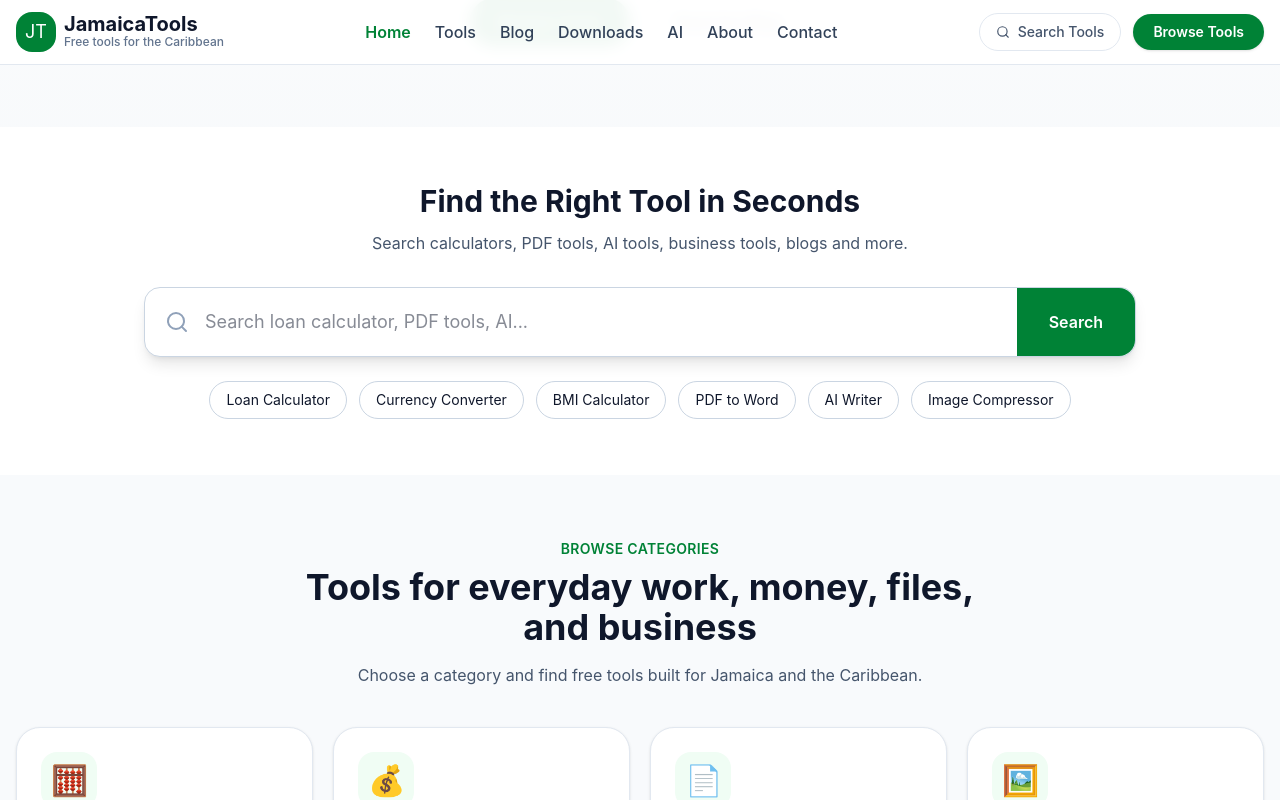
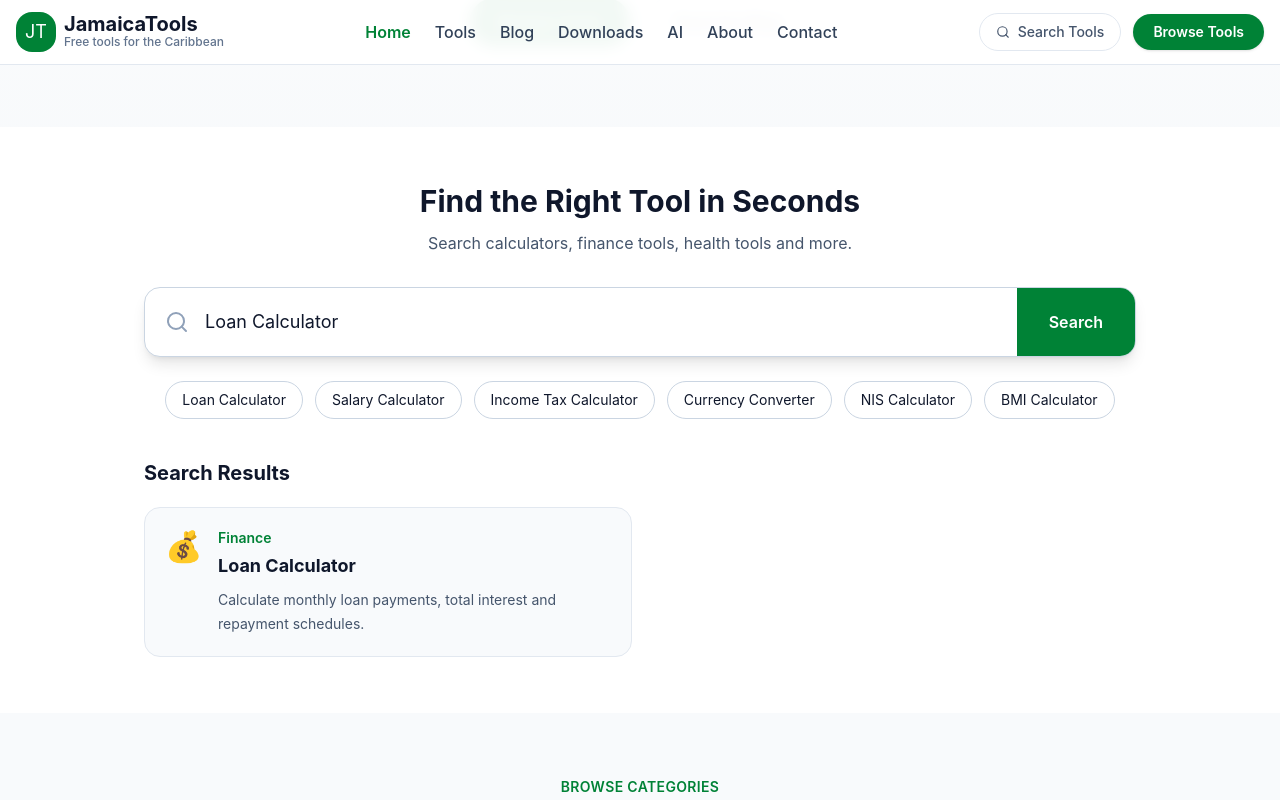
Before and after one commit to Movieslists02/jamaicatools, a React (Vite) app: page / in a window 1280 px wide. Both pictures are taken after a click on the button "Loan Calculator". Shown: the part 440-1240 px from the top of the page. Built offline with nearby package versions, Linux system fonts and the light colour scheme.

Commit message:
feat: add functional homepage tool search

```diff
--- a/src/components/home/SearchBar.jsx
+++ b/src/components/home/SearchBar.jsx
@@ -1,6 +1,52 @@
+import { useMemo, useState } from "react";
+import { Link } from "react-router-dom";
 import { FiSearch } from "react-icons/fi";
+import tools from "../../data/tools";
+
+const suggestions = [
+  "Loan Calculator",
+  "Salary Calculator",
+  "Income Tax Calculator",
+  "Currency Converter",
+  "NIS Calculator",
+  "BMI Calculator",
+];
 
 function SearchBar() {
+  const [query, setQuery] = useState("");
+  const [submittedQuery, setSubmittedQuery] = useState("");
+
+  const searchResults = useMemo(() => {
+    const normalizedQuery = submittedQuery.trim().toLowerCase();
+
+    if (!normalizedQuery) {
+      return [];
+    }
+
+    return tools.filter((tool) => {
+      const searchableText = [
+        tool.title,
+        tool.category,
+        tool.description,
+        ...(tool.keywords ?? []),
+      ]
+        .join(" ")
+        .toLowerCase();
+
+      return searchableText.includes(normalizedQuery);
+    });
+  }, [submittedQuery]);
+
+  const handleSearch = (event) => {
+    event.preventDefault();
+    setSubmittedQuery(query);
+  };
+
+  const handleSuggestion = (suggestion) => {
+    setQuery(suggestion);
+    setSubmittedQuery(suggestion);
+  };
+
   return (
     <section className="bg-white py-14">
       <div className="mx-auto max-w-5xl px-4 text-center">
@@ -9,43 +55,100 @@ function SearchBar() {
         </h2>
 
         <p className="mt-3 text-slate-600">
-          Search calculators, PDF tools, AI tools, business tools, blogs and
-          more.
+          Search calculators, finance tools, health tools and more.
         </p>
 
-        <div className="mt-8 flex rounded-2xl border border-slate-300 bg-white shadow-lg">
+        <form
+          onSubmit={handleSearch}
+          className="mt-8 flex overflow-hidden rounded-2xl border border-slate-300 bg-white shadow-lg"
+        >
           <div className="flex items-center pl-5">
             <FiSearch className="text-2xl text-slate-400" />
           </div>
 
           <input
-            type="text"
-            placeholder="Search loan calculator, PDF tools, AI..."
-            className="w-full rounded-l-2xl px-4 py-5 text-lg outline-none"
+            type="search"
+            value={query}
+            onChange={(event) => {
+              setQuery(event.target.value);
+
+              if (!event.target.value.trim()) {
+                setSubmittedQuery("");
+              }
+            }}
+            placeholder="Search loan calculator, salary, tax..."
+            aria-label="Search tools"
+            className="w-full px-4 py-5 text-lg outline-none"
           />
 
-          <button className="rounded-r-2xl bg-green-700 px-8 text-white font-semibold hover:bg-green-800">
+          <button
+            type="submit"
+            className="bg-green-700 px-8 font-semibold text-white hover:bg-green-800"
+          >
             Search
           </button>
-        </div>
+        </form>
 
         <div className="mt-6 flex flex-wrap justify-center gap-3">
-          {[
-            "Loan Calculator",
-            "Currency Converter",
-            "BMI Calculator",
-            "PDF to Word",
-            "AI Writer",
-            "Image Compressor",
-          ].map((item) => (
+          {suggestions.map((item) => (
             <button
               key={item}
+              type="button"
+              onClick={() => handleSuggestion(item)}
               className="rounded-full border border-slate-300 px-4 py-2 text-sm hover:border-green-700 hover:text-green-700"
             >
               {item}
             </button>
           ))}
         </div>
+
+        {submittedQuery && (
+          <div className="mt-10 text-left">
+            <h3 className="text-xl font-bold text-slate-900">Search Results</h3>
+
+            {searchResults.length > 0 ? (
+              <div className="mt-5 grid gap-4 sm:grid-cols-2">
+                {searchResults.map((tool) => (
+                  <Link
+                    key={tool.id}
+                    to={`/tools/${tool.slug}`}
+                    className="rounded-2xl border border-slate-200 bg-slate-50 p-5 transition hover:border-green-300 hover:bg-white hover:shadow-md"
+                  >
+                    <div className="flex items-start gap-4">
+                      <span className="text-3xl" aria-hidden="true">
+                        {tool.icon}
+                      </span>
+
+                      <div>
+                        <p className="text-sm font-semibold text-green-700">
+                          {tool.category}
+                        </p>
+
+                        <h4 className="mt-1 text-lg font-bold text-slate-900">
+                          {tool.title}
+                        </h4>
+
+                        <p className="mt-2 text-sm leading-6 text-slate-600">
+                          {tool.description}
+                        </p>
+                      </div>
+                    </div>
+                  </Link>
+                ))}
+              </div>
+            ) : (
+              <div className="mt-5 rounded-2xl border border-slate-200 bg-slate-50 p-6 text-center">
+                <p className="font-semibold text-slate-900">
+                  No matching tools found.
+                </p>
+
+                <p className="mt-2 text-sm text-slate-600">
+                  Try searching for salary, tax, loan, currency, NIS or BMI.
+                </p>
+              </div>
+            )}
+          </div>
+        )}
       </div>
     </section>
   );
```
